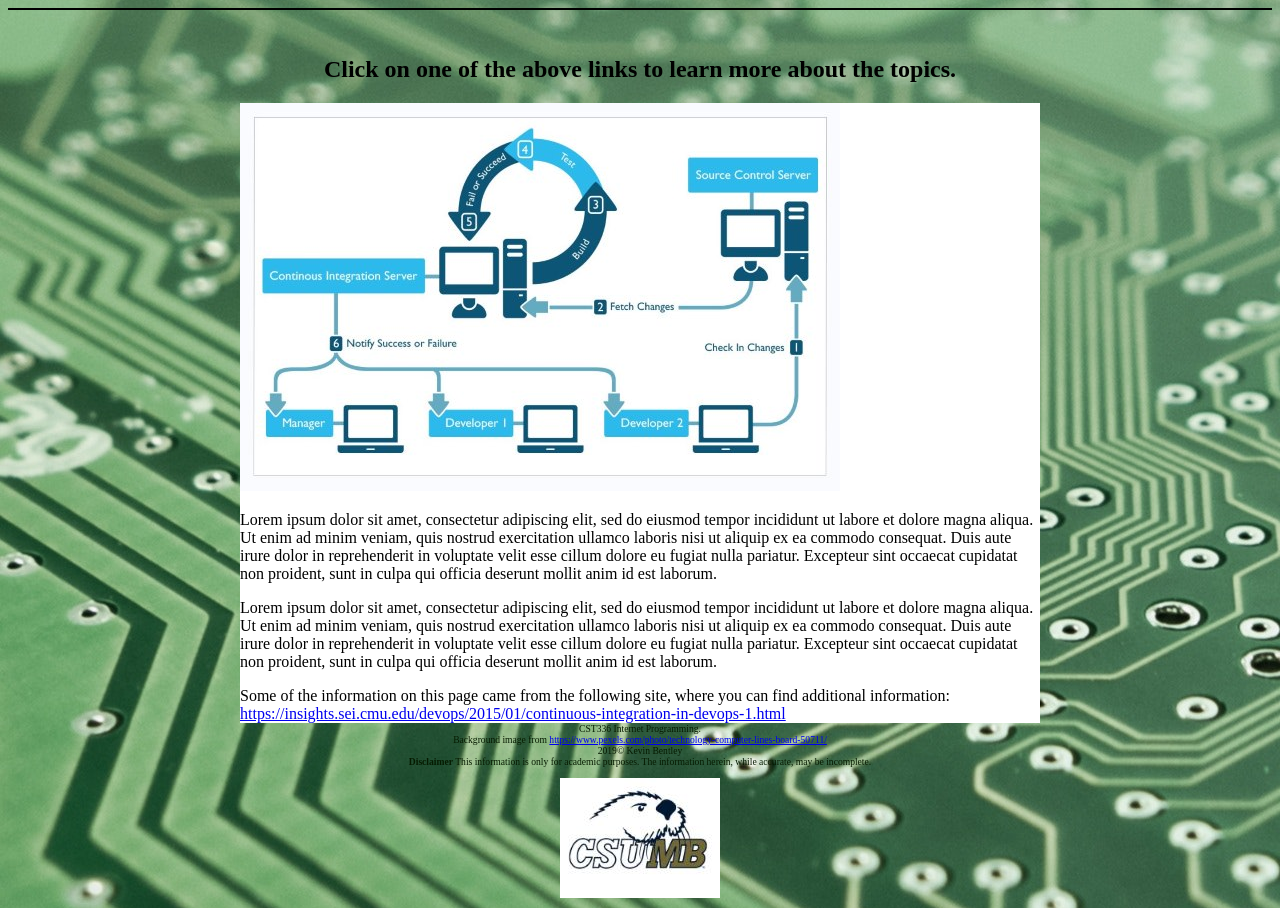
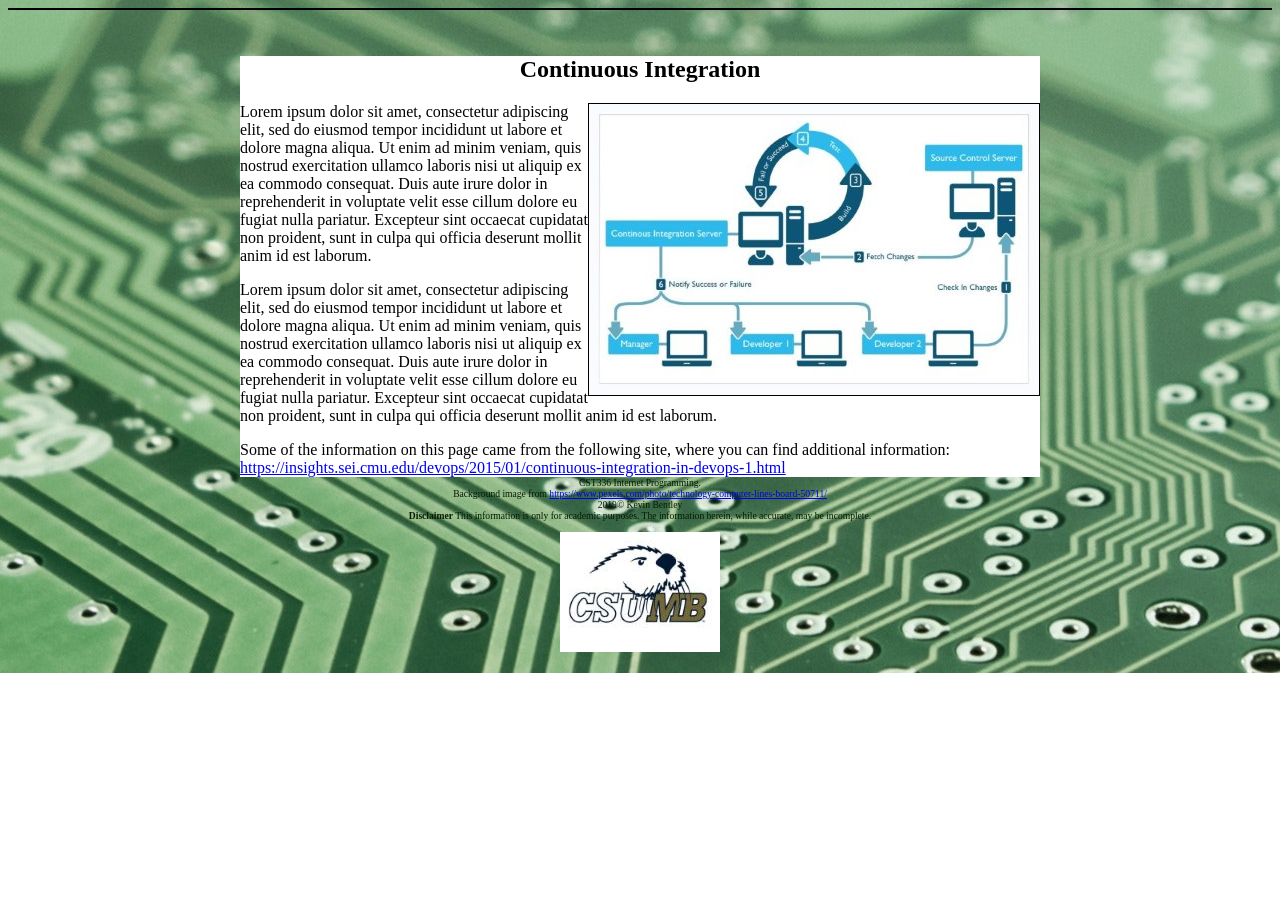
Before and after one commit to kbentley-csumb/cst336-hw1, a PHP site: page /ci.php in a window 1280 px wide. Shown: the part 127-1035 px from the top of the page. After the commit the page ends 800 px from the top, so only its background shows below. Run offline with PHP 8.4, Linux system fonts and the light colour scheme.

Commit message:
add some new css rules

```diff
--- a/ci.php
+++ b/ci.php
@@ -27,16 +27,17 @@
         <hr/>
         <div>
           <br/>
-          <h2>
-          Click on one of the above links to learn more about the topics.
-          </h2>
         </div>
 <main>
   <!-- https://blog.meuleman.io/en/continuous-integration-for-embedded-firmware -->
 
     <div class="topicdetail">
-        <img src="img/ci-devops.jpg"/><br/>
-<p>
+        <h2>Continuous Integration</h2>
+        <div class="floatedright">
+            <img src="img/ci-devops.jpg" class="imgborder"/><br/>
+        </div>
+    <div class="nofloat" >
+        <p>
 Lorem ipsum dolor sit amet, consectetur adipiscing elit, sed do eiusmod tempor incididunt ut labore et dolore magna aliqua. Ut enim ad minim veniam, quis nostrud exercitation ullamco laboris nisi ut aliquip ex ea commodo consequat. Duis aute irure dolor in reprehenderit in voluptate velit esse cillum dolore eu fugiat nulla pariatur. Excepteur sint occaecat cupidatat non proident, sunt in culpa qui officia deserunt mollit anim id est laborum.
 </p>
 
@@ -46,6 +47,7 @@
 
 
         Some of the information on this page came from the following site, where you can find additional information: <a href="https://insights.sei.cmu.edu/devops/2015/01/continuous-integration-in-devops-1.html">https://insights.sei.cmu.edu/devops/2015/01/continuous-integration-in-devops-1.html</a>
+    </div>
     </div>
 </main>
         <footer>
--- a/css/styles.css
+++ b/css/styles.css
@@ -74,3 +74,15 @@
     padding-bottom: 4px;
     font-size: 1.2em;
 }
+
+.floatedright {
+    float: right;
+}
+
+.nofloat {
+    float: none;
+}
+
+.imgborder {
+    border: 1px solid black;
+}
```
Also changed, not shown: embedded.php (+7 -5 lines), gis.php (+6 -3 lines), img/ci-devops.jpg, img/gis-hydro.png, img/kb-workbench.jpg.
